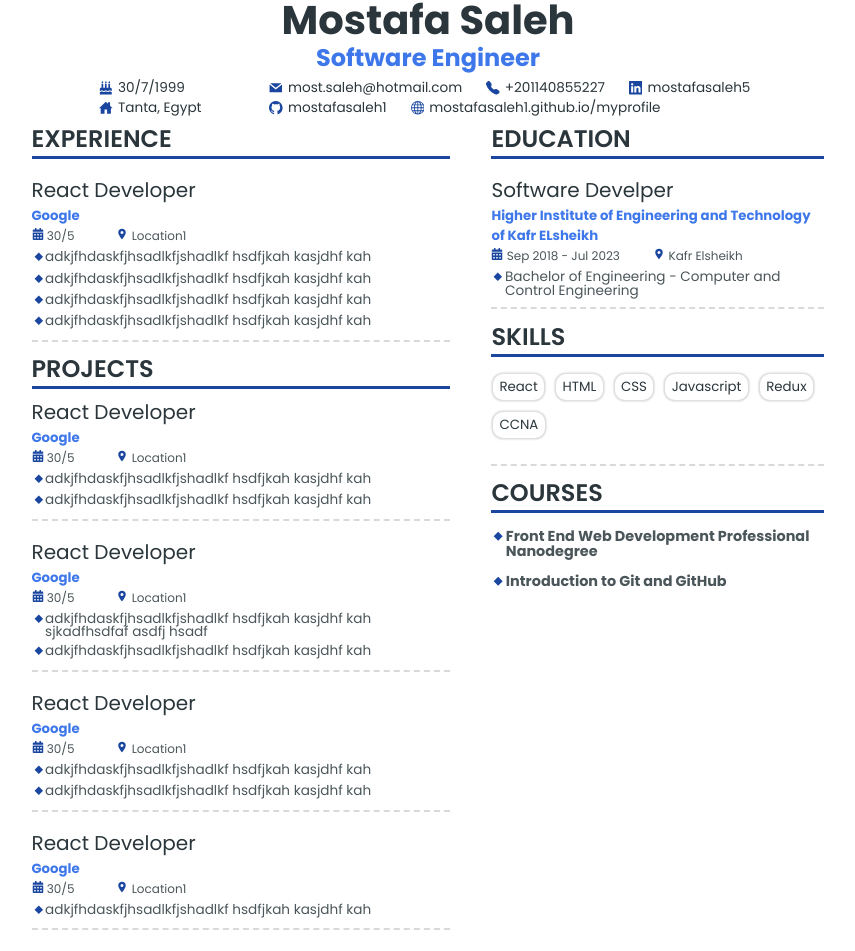
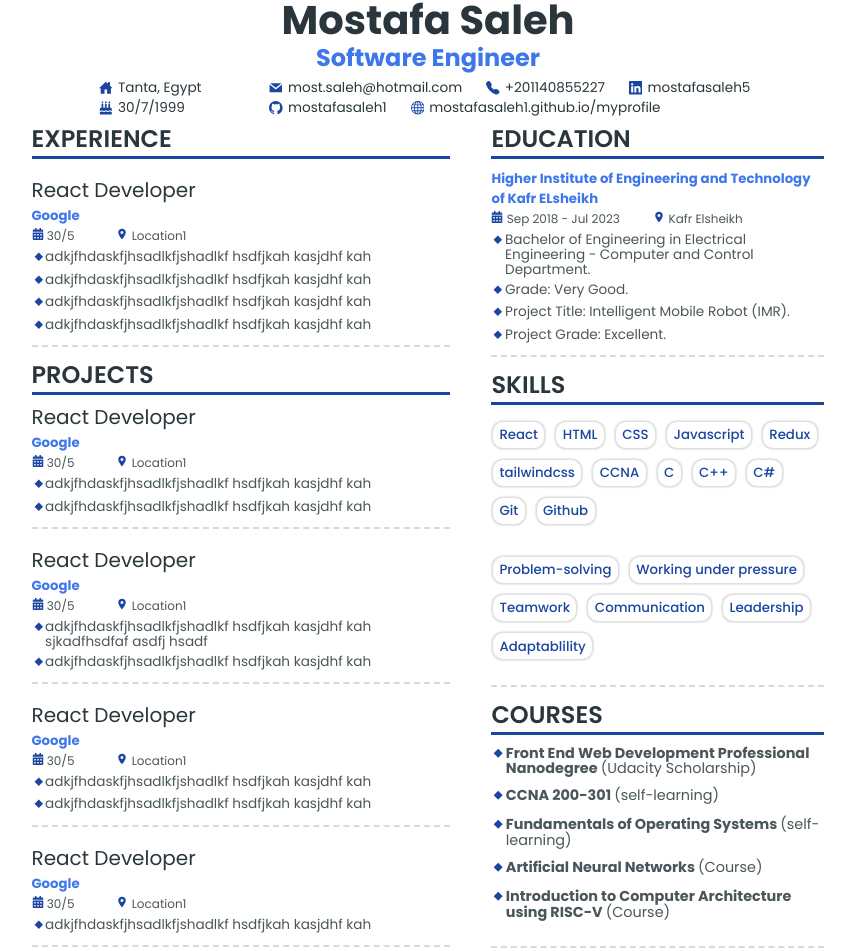
Before and after one commit to mostafasaleh1/cv, a React (Create React App) app: page / in a window 1280 px wide. Shown: the top 951 px of the page, without its empty margins (212-1067 px from the left). Built offline with nearby package versions, Linux system fonts and the light colour scheme.

Commit message:
updating some information on the right side

```diff
--- a/src/components/primary/header/Header.jsx
+++ b/src/components/primary/header/Header.jsx
@@ -16,8 +16,8 @@ const Header = () => {
             <div className='links-container'>
                 <div className='personal-info'>
                     <div>
+                        <div><IoHomeSharp /> Tanta, Egypt</div>
                         <div><FaBirthdayCake /> 30/7/1999</div>
-                        <div><IoHomeSharp /> Tanta, Egypt</div>
                     </div>
                 </div>
                 <div className='links'>
--- a/src/components/primary/rightmaincomponent/RightMainComponent.jsx
+++ b/src/components/primary/rightmaincomponent/RightMainComponent.jsx
@@ -6,21 +6,34 @@ const RightMainComponent = () => (
     <div className='right'>
         <SectionTitle content="Education" />
         <div className='cv-content-box'>
-            <JobTitle content="Software Develper" />
             <InstitutionName content="Higher Institute of Engineering and Technology of Kafr ELsheikh" />
             <DateAndLocation date="Sep 2018 - Jul 2023" location="Kafr Elsheikh" />
-            <BulletPoint content="Bachelor of Engineering - Computer and Control Engineering" />
+            <BulletPoint content="Bachelor of Engineering in Electrical Engineering - Computer and Control Department." />
+            <BulletPoint content="Grade: Very Good." />
+            <BulletPoint content="Project Title: Intelligent Mobile Robot (IMR)." />
+            <BulletPoint content="Project Grade: Excellent." />
         </div>
 
         <div className='cv-content-box'>
             <SectionTitle content="Skills" />
-            <Skills content="React, HTML, CSS, Javascript, Redux, CCNA" />
+            <Skills content="React, HTML, CSS, Javascript, Redux, tailwindcss, CCNA, C, C++, C#, Git, Github" />
+            <Skills content="Problem-solving, Working under pressure, Teamwork, Communication, Leadership, Adaptablility" />
         </div>
 
         <div className='cv-content-box'>
             <SectionTitle content="Courses" />
-            <BulletPoint content="Front End Web Development Professional Nanodegree" course="true" />
-            <BulletPoint content="Introduction to Git and GitHub" course="true" />
+            <BulletPoint content="Front End Web Development Professional Nanodegree" course="true" type="(Udacity Scholarship)" />
+            <BulletPoint content="CCNA 200-301" course="true" type="(self-learning)" />
+            <BulletPoint content="Fundamentals of Operating Systems" course="true" type="(self-learning)" />
+            <BulletPoint content="Artificial Neural Networks" course="true" type="(Course)" />
+            <BulletPoint content="Introduction to Computer Architecture using RISC-V" course="true" type="(Course)" />
+        </div>
+
+        <div className='cv-content-box'>
+            <SectionTitle content="Languages" />
+            <BulletPoint content="Arabic" course="true" type="(Native)" />
+            <BulletPoint content="English" course="true" type="(Fluent)" />
+            <BulletPoint content="Russian" course="true" type="(Beginner)" />
         </div>
     </div>
 );
--- a/src/components/secondary/bulletpoint/BulletPoint.jsx
+++ b/src/components/secondary/bulletpoint/BulletPoint.jsx
@@ -2,12 +2,12 @@ import React from 'react';
 import "./bulletpoint.css";
 import { VscDebugBreakpointLog } from "react-icons/vsc";
 
-const BulletPoint = ({ content, course }) => {
+const BulletPoint = ({ content, course, type }) => {
     if (course === "true") {
-        return <div className="cv-bullet-point cv-course"><div><VscDebugBreakpointLog className='cv-point-svg' /></div> {content}</div>
+        return <div className="cv-bullet-point cv-course"><div><VscDebugBreakpointLog className='cv-point-svg' /></div> <span>{content} <span className='cv-course-type'> {type}</span></span></div>
     }
     else {
-        return <div className="cv-bullet-point"><div><VscDebugBreakpointLog className='cv-point-svg' /></div> {content}</div>
+        return <div className="cv-bullet-point"><div><VscDebugBreakpointLog className='cv-point-svg' /></div> <span>{content} <span className='cv-course-type'> {type}</span></span></div>
     }
 };
 
--- a/src/components/secondary/bulletpoint/bulletpoint.css
+++ b/src/components/secondary/bulletpoint/bulletpoint.css
@@ -2,22 +2,26 @@
     display: flex;
     font-size: 85%;
     color: var(--cv-light-text-color);
-    line-height: 100%;
+    line-height: 110%;
     margin-top: 4px;
     width: 100%;
 }
 
 .cv-course {
     font-size: 90%;
-    margin-top: 15px;
+    margin-top: 10px;
     font-weight: 700;
 }
 
 .cv-course:last-child {
-    margin: 15px 0;
+    margin-bottom: 15px;
 }
 
 
 .cv-point-svg {
     color: var(--cv-light-text-color);
 }
+
+.cv-course-type {
+    font-weight: 400;
+}
--- a/src/components/secondary/skill/skills.css
+++ b/src/components/secondary/skill/skills.css
@@ -4,6 +4,8 @@
     flex-wrap: wrap;
     padding: 1rem .1rem 1rem .1rem;
     font-size: smaller;
+    font-weight: 500;
+    color: var(--cv-main-color);
 }
 
 .cv-skill {
```
